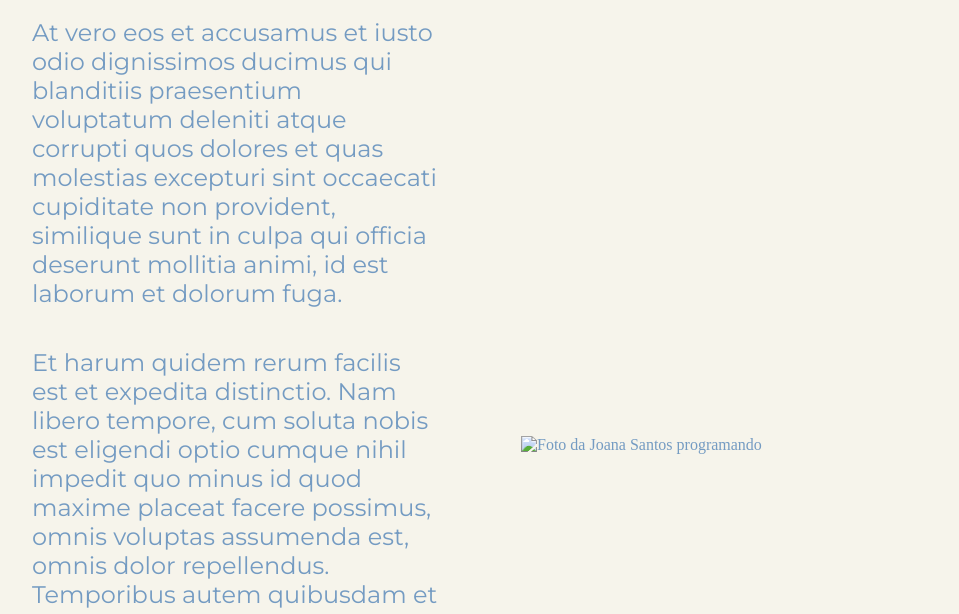
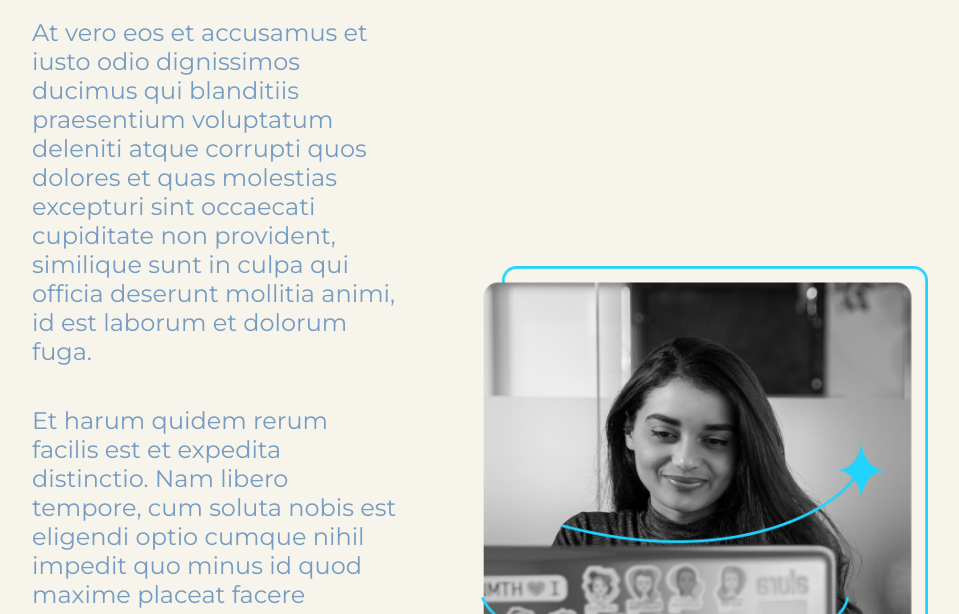
Before and after one commit to frenetiks1/portfolio, a plain HTML site: page about.html in a window 1280 px wide. Shown: the part 186-800 px from the top of the page, without its empty margins (160-1119 px from the left). Drawn offline with nearby package versions, Linux system fonts and the light colour scheme.

Commit message:
about.html

```diff
--- a/about.html
+++ b/about.html
@@ -21,7 +21,7 @@
         <p class="apresentacao__conteudo__texto">At vero eos et accusamus et iusto odio dignissimos ducimus qui blanditiis praesentium voluptatum deleniti atque corrupti quos dolores et quas molestias excepturi sint occaecati cupiditate non provident, similique sunt in culpa qui officia deserunt mollitia animi, id est laborum et dolorum fuga.</p>
         <p class="apresentacao__conteudo__texto">Et harum quidem rerum facilis est et expedita distinctio. Nam libero tempore, cum soluta nobis est eligendi optio cumque nihil impedit quo minus id quod maxime placeat facere possimus, omnis voluptas assumenda est, omnis dolor repellendus. Temporibus autem quibusdam et aut officiis debitis aut rerum necessitatibus saepe eveniet ut et voluptates repudiandae sint et molestiae non recusandae. Itaque earum rerum hic tenetur a sapiente delectus, ut aut reiciendis voluptatibus maiores alias consequatur aut perferendis doloribus asperiores ipsum delis forum birol parela maxime infena. Excepteur sint occaecat cupidatat non.</p>
        </section>
-       <img class="apresentacao__imagem" src="assets/imagem.png" alt="Foto da Joana Santos programando">
+       <img class="apresentacao__imagem" src="imagem.png" alt="Foto da Joana Santos programando">
     </main>
 
     <footer class="rodape">
```
